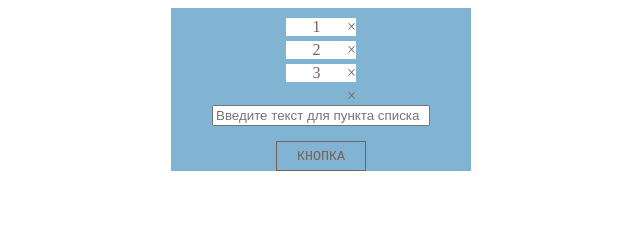
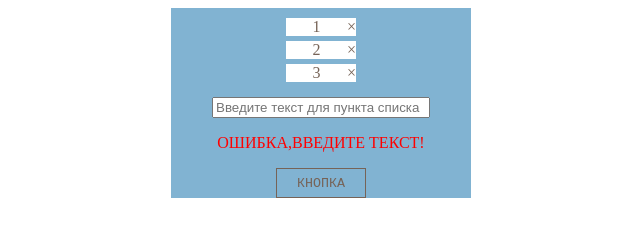
Before and after one commit to ulyss204/List1, a plain HTML site: page index.html in a window 1280 px wide. Both pictures are taken after a click on the input "кнопка". Shown: the whole page, without its empty margins (319-959 px from the left). Drawn offline with Linux system fonts and the light colour scheme.

Commit message:
add styles

```diff
--- a/index.html
+++ b/index.html
@@ -15,6 +15,7 @@
 	    </ul>
 
 	    <input type="text" id="inp" placeholder="Введите текст для пункта списка">
+	    <p id="text"></p>
 	    <input type="submit" id="btn" value="кнопка">
 	</section>
 	<script src = "javascript.js"></script>
--- a/javascript.js
+++ b/javascript.js
@@ -1,6 +1,6 @@
 var btn = document.getElementById('btn');
 var ult = document.getElementById('das');
-
+ var p = document.getElementById('text');
 
 
 btn.addEventListener("click",function(){
@@ -12,11 +12,21 @@ btn.addEventListener("click",function(){
   li.classList.toggle("das__item");
   span.classList.toggle("das__cross");
   span.innerHTML = "&times";
-  span.onclick = function() {ult.removeChild(li);}
-  ult.appendChild(li);
+
+  span.onclick = function() {ult.removeChild(li);};
+  if(document.getElementById('inp').value == ''){p.innerHTML = "ошибка,введите текст!";
+  p.style.display = "block";
+
+  }
+  else{ult.appendChild(li);
+  	}
+
+
   document.getElementById('inp').value = '';
 });
-
+document.getElementById('inp').addEventListener("click",function(){
+  	p.style.display = "none";
+  });
 var x = ult.children;
 for (var i = 0; i < x.length; i++){
     x[i].addEventListener("click",function(){
--- a/style.css
+++ b/style.css
@@ -46,3 +46,8 @@ section{
 #btn:hover{
 	opacity: 0.6;
 }
+#text{
+	text-align: center;
+	text-transform: uppercase;
+	color: red;
+}
```
